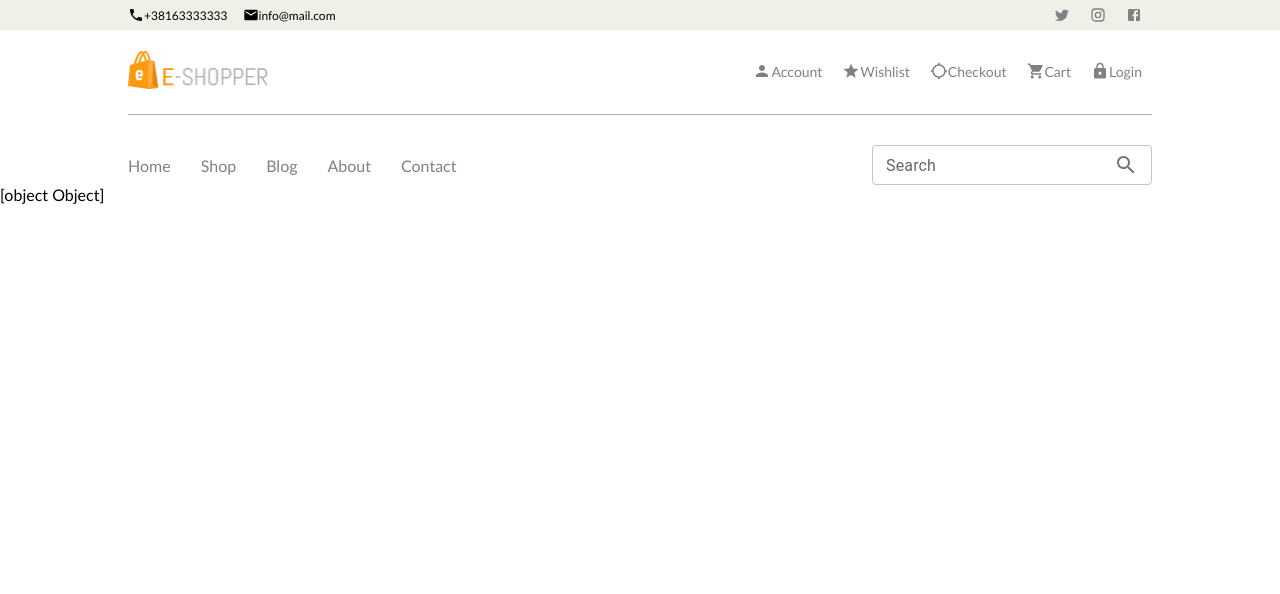
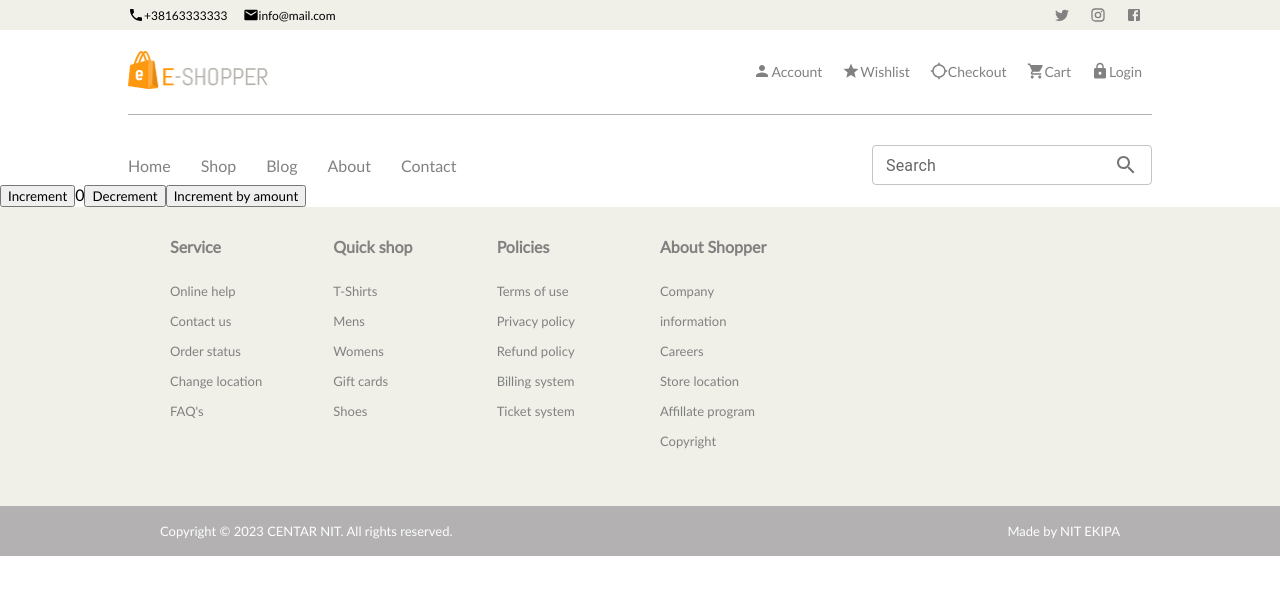
Before and after one commit to Mazo26/nit, a React (Create React App) app in the folder nitshop/: page /shop in a window 1280 px wide. Shown: the top 594 px of the page. Built offline with nearby package versions, Linux system fonts and the light colour scheme; the HTML template or start-up script is replaced by a standard one.

Commit message:
redux config and implement

```diff
--- a/nitshop/src/Screens/ShopScreen/ShopScreen.jsx
+++ b/nitshop/src/Screens/ShopScreen/ShopScreen.jsx
@@ -1,18 +1,16 @@
 import React, { useContext } from "react";
 import Navigation from "../../Templates/Navigation/Navigation";
+import Footer from "../../Templates/Footer/Footer";
 import { CartContext } from "../../context/CartContext";
 import { UserContext } from "../../context/UserContext";
+import CounterComponent from "../../Templates/CounterComponent/CounterComponent";
 
 const ShopScreen = () => {
-  const { items } = useContext(CartContext);
-  const { user } = useContext(UserContext);
-
-  console.log(items);
-
   return (
     <>
       <Navigation />
-      <div>{user.toString()}</div>
+      <CounterComponent />
+      <Footer />
     </>
   );
 };
--- a/nitshop/src/Templates/ArticlesHomePage/ArticlesHomePage.jsx
+++ b/nitshop/src/Templates/ArticlesHomePage/ArticlesHomePage.jsx
@@ -8,6 +8,8 @@ import article3 from "../../assets/images/home/product3.jpg";
 import { CartContext } from "../../context/CartContext";
 import { generateId } from "../../util/helpers";
 import { UserContext } from "../../context/UserContext";
+import { useDispatch, useSelector } from "react-redux";
+import { addToCart } from "../../redux/cartSlice";
 
 const loremText =
   "Lorem Ipsum is simply dummy text of the printing and typesetting industry. Lorem Ipsum has been the industry's standard dummy text ever since the 1500s, when an unknown printer took a galley of type and scrambled it to make a type specimen book.";
@@ -64,6 +66,9 @@ export const articles = [
 ];
 
 const ArticlesHomePage = () => {
+  const articless = useSelector((state) => state.cart);
+  const dispatch = useDispatch();
+
   //Postaviti funkcije koje ce izlistavati artikle
 
   const { items, setItems } = useContext(CartContext);
@@ -87,13 +92,12 @@ const ArticlesHomePage = () => {
     }
   }
 
-  console.log("items", items);
+  console.log("items", articless);
 
   return (
     <SimplifiedDiv style={{}}>
       <Grid container direction='row' spacing={3}>
-        {articles.map((article) => {
-          return (
+        {articles.map((article) => (
           <Grid item md={4} lg={4}>
             <ArticleCard
               title={article.title}
@@ -101,11 +105,10 @@ const ArticlesHomePage = () => {
               image={article.image}
               price={article.price}
               article={article}
-                onClickButton={(value) => addArticleHandler(value)}
+              onClickButton={(value) => dispatch(addToCart(value))}
             />
           </Grid>
-          );
-        })}
+        ))}
       </Grid>
     </SimplifiedDiv>
   );
--- /dev/null
+++ b/nitshop/src/Templates/CounterComponent/CounterComponent.jsx
@@ -0,0 +1,40 @@
+import React from "react";
+import { useSelector, useDispatch } from "react-redux";
+import {
+  decrement,
+  increment,
+  incrementByAmount,
+} from "../../redux/counterSlice";
+
+function CounterComponent() {
+  const count = useSelector((state) => state.counter.value);
+  const dispatch = useDispatch();
+
+  return (
+    <div>
+      <div>
+        <button
+          aria-label='Increment value'
+          onClick={() => dispatch(increment())}
+        >
+          Increment
+        </button>
+        <span>{count}</span>
+        <button
+          aria-label='Decrement value'
+          onClick={() => dispatch(decrement())}
+        >
+          Decrement
+        </button>
+        <button
+          aria-label='Increment by amount'
+          onClick={() => dispatch(incrementByAmount(2))}
+        >
+          Increment by amount
+        </button>
+      </div>
+    </div>
+  );
+}
+
+export default CounterComponent;
--- /dev/null
+++ b/nitshop/src/redux/cartSlice.js
@@ -0,0 +1,22 @@
+import { createSlice } from "@reduxjs/toolkit";
+
+const cartSlice = createSlice({
+  name: "cart",
+  initialState: [],
+  reducers: {
+    addToCart: (state, payload) => {
+      state.push(payload);
+    },
+    removeFromCart: (state, payload) => {
+      state.map((item) =>
+        item.id === payload.payload.id && item.qty > 1
+          ? { ...item, qty: item.qty - 1 }
+          : item
+      );
+    },
+  },
+});
+
+export const { addToCart, removeFromCart } = cartSlice.actions;
+
+export default cartSlice.reducer;
--- a/nitshop/src/store.js
+++ b/nitshop/src/store.js
@@ -1,8 +1,10 @@
 import { configureStore } from "@reduxjs/toolkit";
 import counterReducer from "./redux/counterSlice";
+import cartReducer from "./redux/cartSlice";
 
 export default configureStore({
   reducer: {
     counter: counterReducer,
+    cart: cartReducer,
   },
 });
```
Lines whose indentation alone changed are shown as unchanged.
